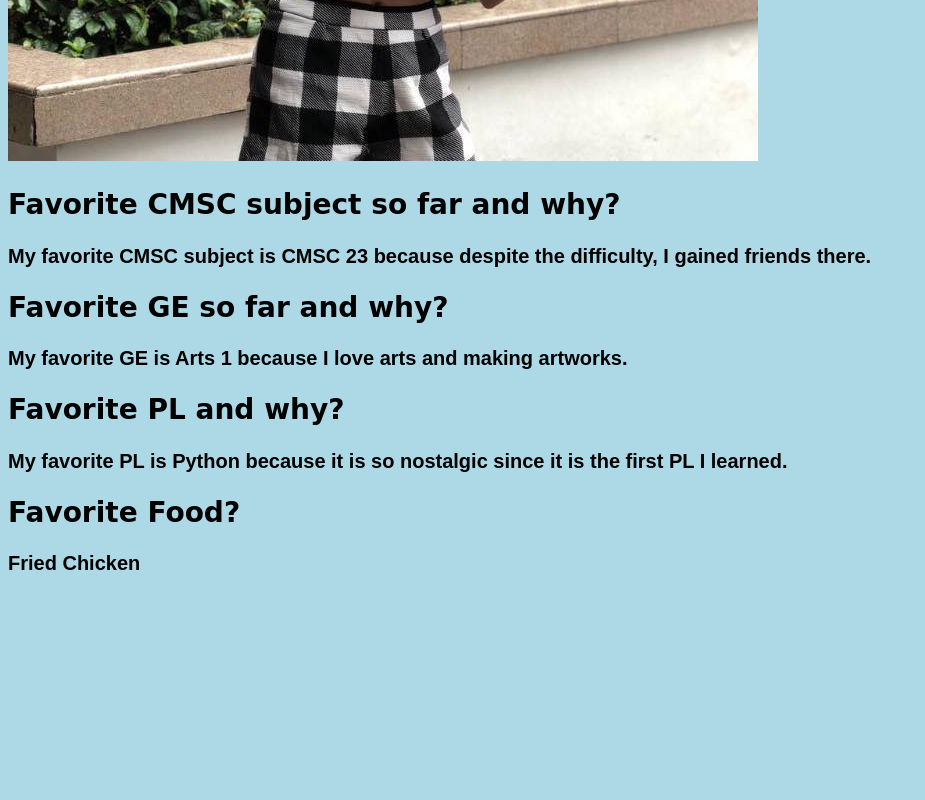
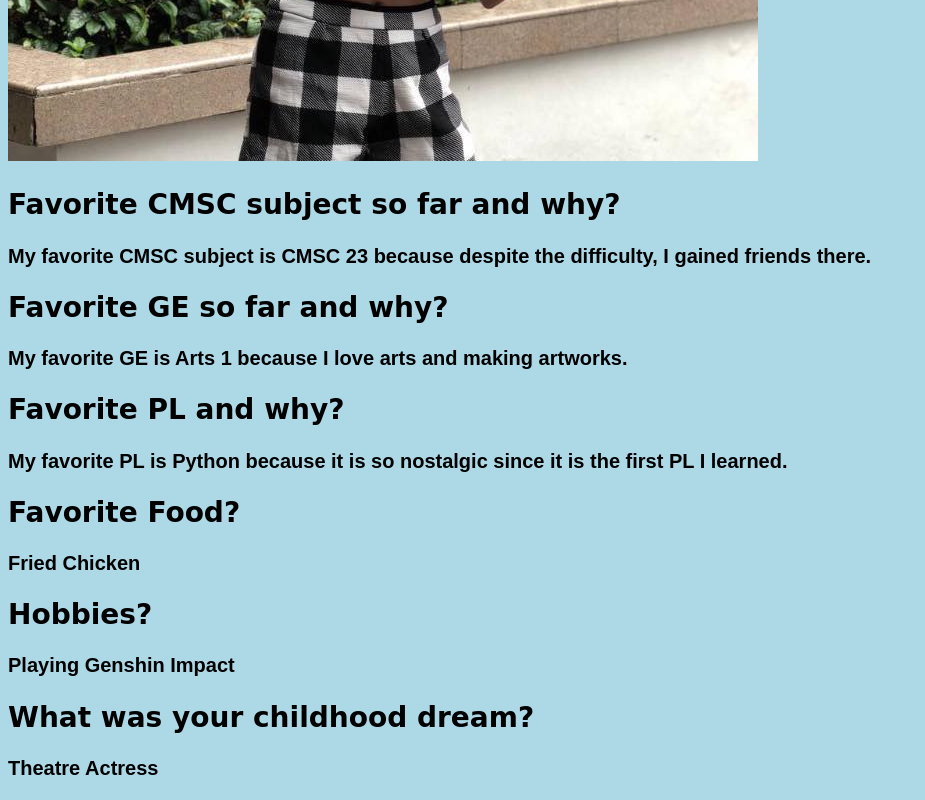
Before and after one commit to msvergara/msvergara.github.io, a plain HTML site: page index.html in a window 1280 px wide. Shown: the part 740-1540 px from the top of the page, without its empty margins (0-925 px from the left). Before the commit the page ends 1335 px from the top, so only its background shows below. Drawn offline with Linux system fonts and the light colour scheme.

Commit message:
Added additional branch

```diff
--- a/index.html
+++ b/index.html
@@ -27,5 +27,13 @@
     <h3>
         Fried Chicken
     </h3>
+    <h2>Hobbies?</h2>
+    <h3>
+        Playing Genshin Impact
+    </h3>
+    <h2>What was your childhood dream?</h2>
+    <h3>
+        Theatre Actress
+    </h3>
   </body>
 </html>
```
